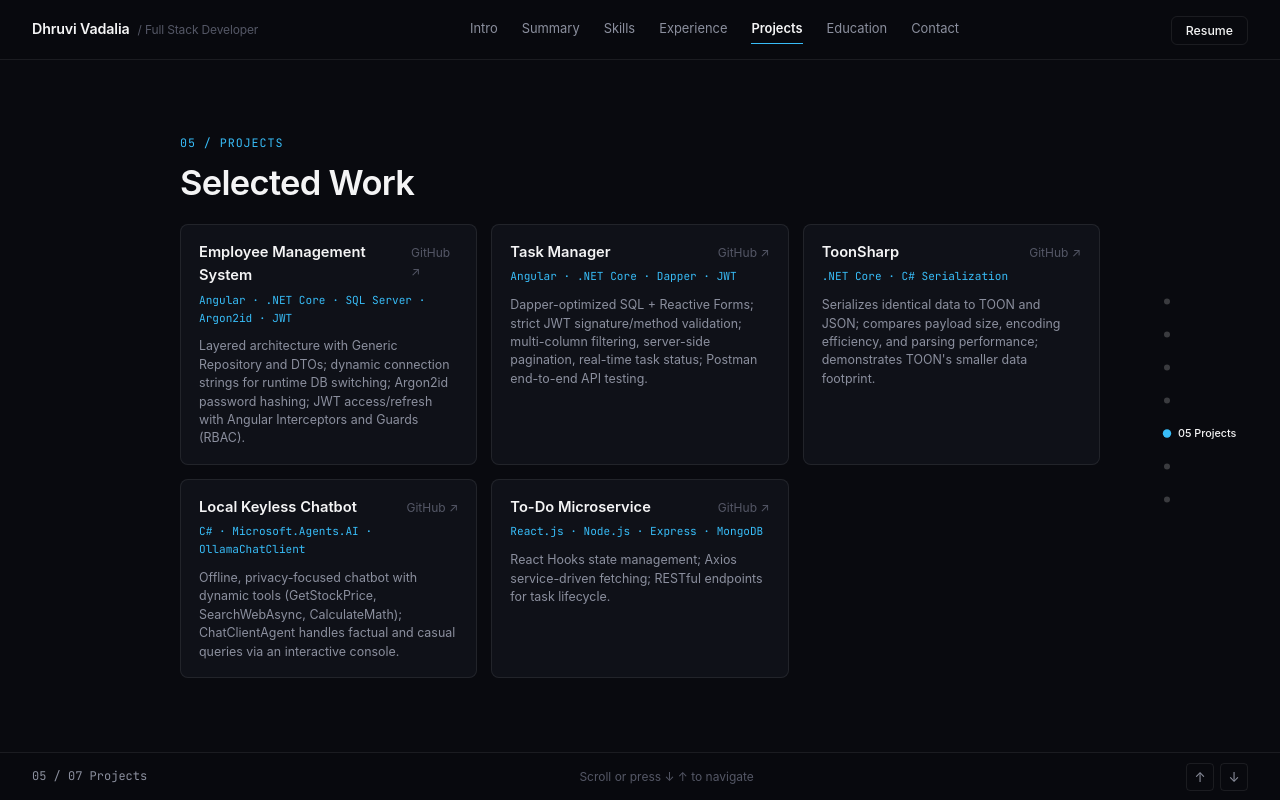
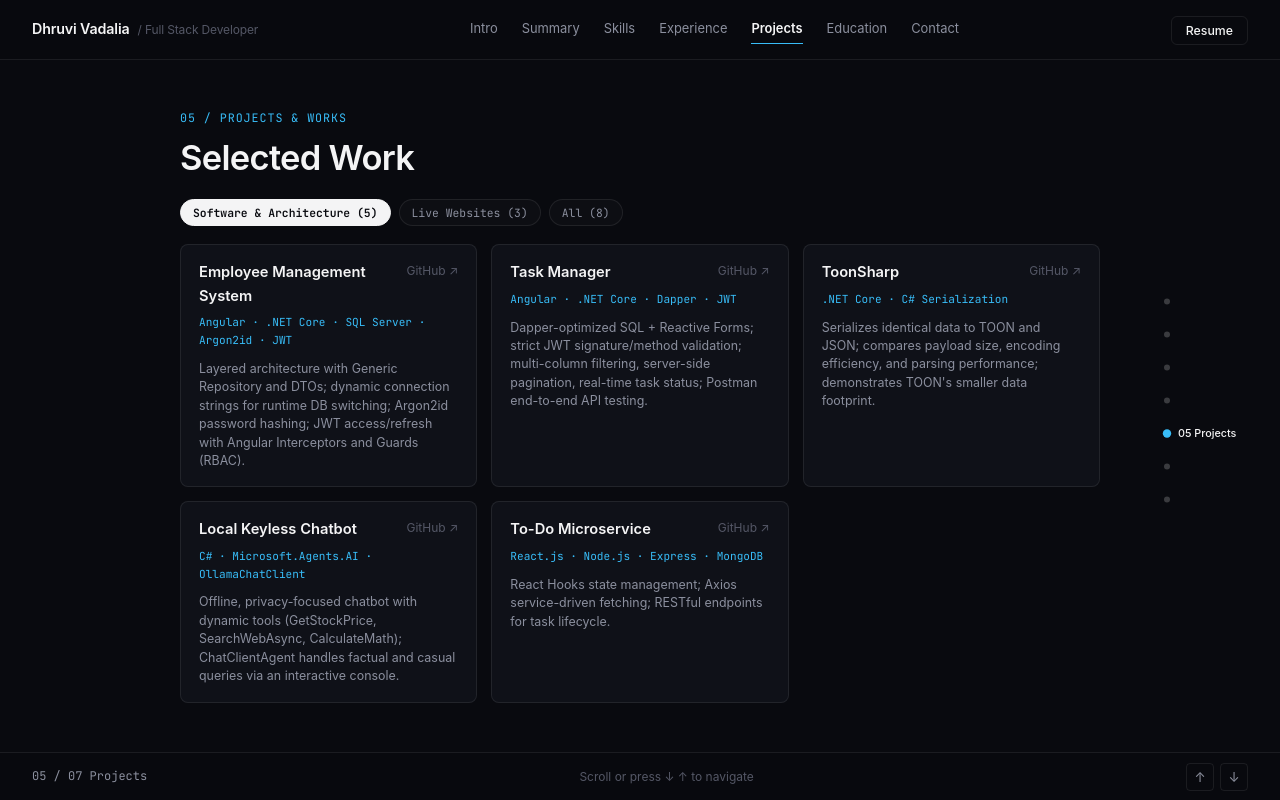
Before and after one commit to dhruvivadalia/portfolio, a plain HTML site: page index.html in a window 1280 px wide. Both pictures are taken after a click on the button "View My Work". Drawn offline with Linux system fonts and the light colour scheme.

Commit message:
feat: add main portfolio CSS styles and projects section component

```diff
--- a/css/main.css
+++ b/css/main.css
@@ -632,6 +632,37 @@ button {
 }
 
 /* Projects */
+.proj-filter-bar {
+  display: flex;
+  gap: 8px;
+  margin-bottom: 18px;
+  flex-wrap: wrap;
+}
+
+.proj-filter-btn {
+  font-family: var(--font-mono);
+  font-size: 0.76rem;
+  padding: 5px 12px;
+  border-radius: 20px;
+  border: 1px solid var(--border);
+  color: var(--text-muted);
+  background: rgba(255, 255, 255, 0.02);
+  cursor: pointer;
+  transition: all 0.2s ease;
+}
+
+.proj-filter-btn:hover {
+  color: var(--text);
+  border-color: var(--border-active);
+}
+
+.proj-filter-btn.active {
+  color: #090a0f;
+  background: var(--text);
+  border-color: var(--text);
+  font-weight: 600;
+}
+
 .projects-deck {
   display: grid;
   grid-template-columns: repeat(auto-fit, minmax(260px, 1fr));
@@ -647,17 +678,33 @@ button {
   flex-direction: column;
   justify-content: space-between;
   gap: 10px;
-  transition: border-color 0.2s ease;
+  transition: all 0.25s ease;
 }
 
 .project-box:hover {
   border-color: var(--border-active);
+  transform: translateY(-2px);
+}
+
+.project-box-live {
+  border-color: rgba(56, 189, 248, 0.2);
+}
+
+.project-box-live:hover {
+  border-color: rgba(56, 189, 248, 0.45);
 }
 
 .proj-head {
   display: flex;
   justify-content: space-between;
-  align-items: baseline;
+  align-items: flex-start;
+  gap: 8px;
+}
+
+.proj-title-wrap {
+  display: flex;
+  align-items: center;
+  flex-wrap: wrap;
   gap: 8px;
 }
 
@@ -665,6 +712,55 @@ button {
   font-size: 0.98rem;
   font-weight: 600;
   color: var(--text);
+}
+
+.live-badge {
+  display: inline-flex;
+  align-items: center;
+  gap: 5px;
+  font-family: var(--font-mono);
+  font-size: 0.68rem;
+  color: #34d399;
+  background: rgba(52, 211, 153, 0.1);
+  padding: 2px 7px;
+  border-radius: 10px;
+  border: 1px solid rgba(52, 211, 153, 0.25);
+  letter-spacing: 0.02em;
+}
+
+.pulse-dot {
+  width: 5px;
+  height: 5px;
+  border-radius: 50%;
+  background-color: #34d399;
+  box-shadow: 0 0 6px #34d399;
+  animation: pulse-glow 2s infinite ease-in-out;
+}
+
+@keyframes pulse-glow {
+  0%, 100% { opacity: 1; transform: scale(1); }
+  50% { opacity: 0.35; transform: scale(0.8); }
+}
+
+.proj-link {
+  font-size: 0.8rem;
+  color: var(--text-dim);
+  transition: color 0.2s ease;
+  white-space: nowrap;
+  flex-shrink: 0;
+}
+
+.proj-link:hover {
+  color: var(--accent);
+}
+
+.proj-link-live {
+  color: var(--accent);
+  font-weight: 500;
+}
+
+.proj-link-live:hover {
+  text-decoration: underline;
 }
 
 .proj-desc {
--- a/js/components/ProjectsSection.js
+++ b/js/components/ProjectsSection.js
@@ -1,51 +1,108 @@
 export function renderProjectsSection(container) {
-  const projects = [
+  const allProjects = [
     {
       title: 'Employee Management System',
+      category: 'software',
+      categoryLabel: 'Full-Stack System',
       stack: 'Angular · .NET Core · SQL Server · Argon2id · JWT',
       desc: 'Layered architecture with Generic Repository and DTOs; dynamic connection strings for runtime DB switching; Argon2id password hashing; JWT access/refresh with Angular Interceptors and Guards (RBAC).',
-      link: 'https://github.com/dhruvivadalia'
+      link: 'https://github.com/dhruvivadalia',
+      isLive: false
     },
     {
       title: 'Task Manager',
+      category: 'software',
+      categoryLabel: 'Full-Stack System',
       stack: 'Angular · .NET Core · Dapper · JWT',
       desc: 'Dapper-optimized SQL + Reactive Forms; strict JWT signature/method validation; multi-column filtering, server-side pagination, real-time task status; Postman end-to-end API testing.',
-      link: 'https://github.com/dhruvivadalia'
+      link: 'https://github.com/dhruvivadalia',
+      isLive: false
     },
     {
       title: 'ToonSharp',
+      category: 'software',
+      categoryLabel: 'Core Library / Tool',
       stack: '.NET Core · C# Serialization',
       desc: "Serializes identical data to TOON and JSON; compares payload size, encoding efficiency, and parsing performance; demonstrates TOON's smaller data footprint.",
-      link: 'https://github.com/dhruvivadalia'
+      link: 'https://github.com/dhruvivadalia',
+      isLive: false
     },
     {
       title: 'Local Keyless Chatbot',
+      category: 'software',
+      categoryLabel: 'AI Application',
       stack: 'C# · Microsoft.Agents.AI · OllamaChatClient',
       desc: 'Offline, privacy-focused chatbot with dynamic tools (GetStockPrice, SearchWebAsync, CalculateMath); ChatClientAgent handles factual and casual queries via an interactive console.',
-      link: 'https://github.com/dhruvivadalia'
+      link: 'https://github.com/dhruvivadalia',
+      isLive: false
     },
     {
       title: 'To-Do Microservice',
+      category: 'software',
+      categoryLabel: 'Microservice',
       stack: 'React.js · Node.js · Express · MongoDB',
       desc: 'React Hooks state management; Axios service-driven fetching; RESTful endpoints for task lifecycle.',
-      link: 'https://github.com/dhruvivadalia'
+      link: 'https://github.com/dhruvivadalia',
+      isLive: false
+    },
+    {
+      title: 'The Peak Vibes',
+      category: 'website',
+      categoryLabel: 'Live Website',
+      stack: 'Web Development · Responsive Design · SEO',
+      desc: 'Official live website and digital brand platform engineered with responsive modern UI and optimized web performance.',
+      link: 'https://thepeakvibes.com/',
+      isLive: true
+    },
+    {
+      title: 'Total Wellness Physio',
+      category: 'website',
+      categoryLabel: 'Live Website',
+      stack: 'Web Development · Healthcare · Responsive UI',
+      desc: 'Production website for physiotherapy and wellness clinic featuring service breakdowns, patient inquiry channels, and clinic information.',
+      link: 'https://totalwellnessphysio.com/',
+      isLive: true
+    },
+    {
+      title: 'Altho Brain Services',
+      category: 'website',
+      categoryLabel: 'Live Website',
+      stack: 'Web Development · Career Consulting · UI/UX',
+      desc: 'Production website for career consulting, mentorship, and professional advisory services, designed for intuitive client navigation and service discovery.',
+      link: 'https://althobrainservices.com/',
+      isLive: true
     }
   ];
 
+  let currentFilter = 'software';
+
+  function render() {
+    const filteredProjects = currentFilter === 'all'
+      ? allProjects
+      : allProjects.filter(p => p.category === currentFilter);
+
     container.innerHTML = `
       <div class="pane-inner">
-      <div class="sec-meta">05 / Projects</div>
+        <div class="sec-meta">05 / Projects &amp; Works</div>
         <h2 class="sec-title">Selected Work</h2>
 
+        <div class="proj-filter-bar">
+          <button class="proj-filter-btn ${currentFilter === 'software' ? 'active' : ''}" data-filter="software">Software &amp; Architecture (5)</button>
+          <button class="proj-filter-btn ${currentFilter === 'website' ? 'active' : ''}" data-filter="website">Live Websites (3)</button>
+          <button class="proj-filter-btn ${currentFilter === 'all' ? 'active' : ''}" data-filter="all">All (${allProjects.length})</button>
+        </div>
+
         <div class="projects-deck">
-        ${projects.map(p => `
+          ${filteredProjects.map(p => `
             <div class="project-box">
               <div>
                 <div class="proj-head">
                   <h3 class="proj-title">${p.title}</h3>
-                <a href="${p.link}" target="_blank" rel="noopener noreferrer" style="font-size: 0.8rem; color: var(--text-dim);">GitHub ↗</a>
+                  <a href="${p.link}" target="_blank" rel="noopener noreferrer" class="proj-link ${p.isLive ? 'proj-link-live' : ''}">
+                    ${p.isLive ? 'Visit Site ↗' : 'GitHub ↗'}
+                  </a>
                 </div>
-              <div class="proj-stack" style="margin: 4px 0 10px 0;">${p.stack}</div>
+                <div class="proj-stack" style="margin: 6px 0 10px 0;">${p.stack}</div>
                 <p class="proj-desc">${p.desc}</p>
               </div>
             </div>
@@ -53,4 +110,15 @@ export function renderProjectsSection(container) {
         </div>
       </div>
     `;
+
+    // Filter clicks
+    container.querySelectorAll('.proj-filter-btn').forEach(btn => {
+      btn.addEventListener('click', () => {
+        currentFilter = btn.dataset.filter;
+        render();
+      });
+    });
   }
+
+  render();
+}
```
Lines whose indentation alone changed are shown as unchanged.
